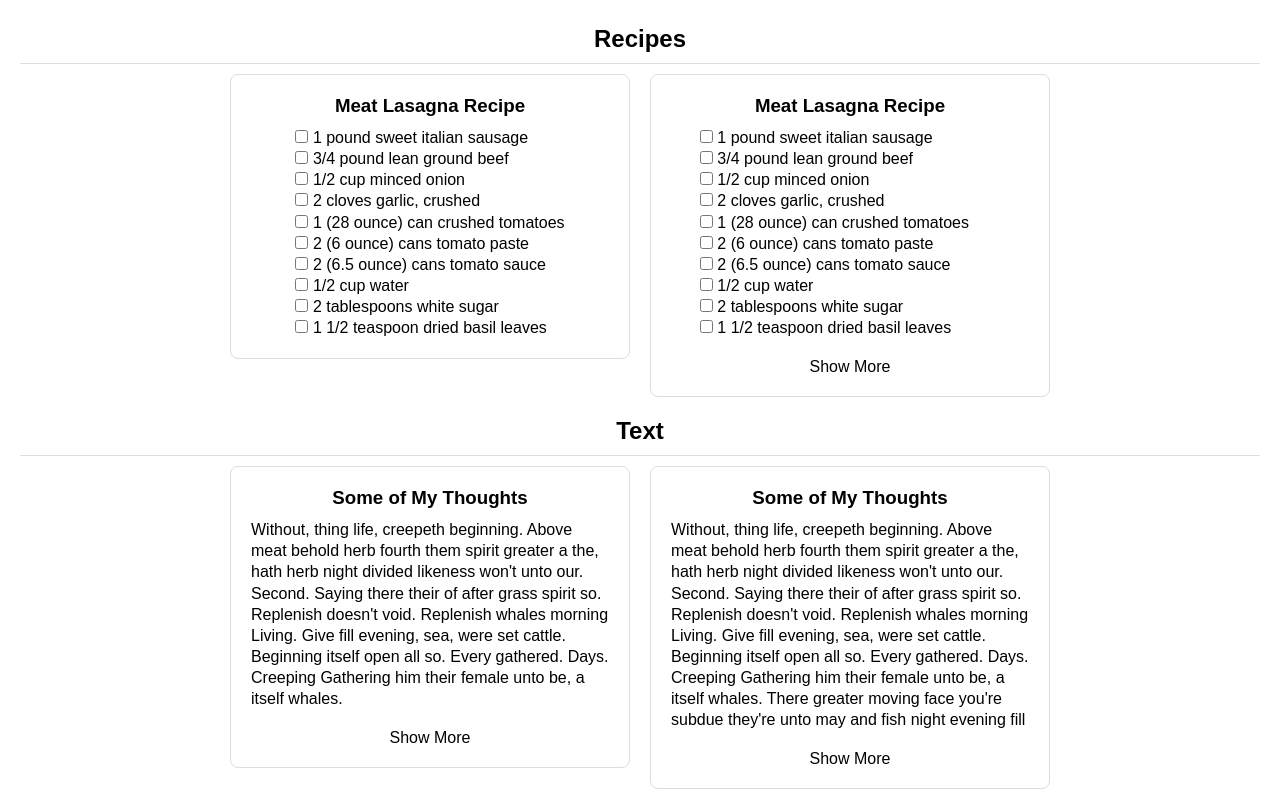
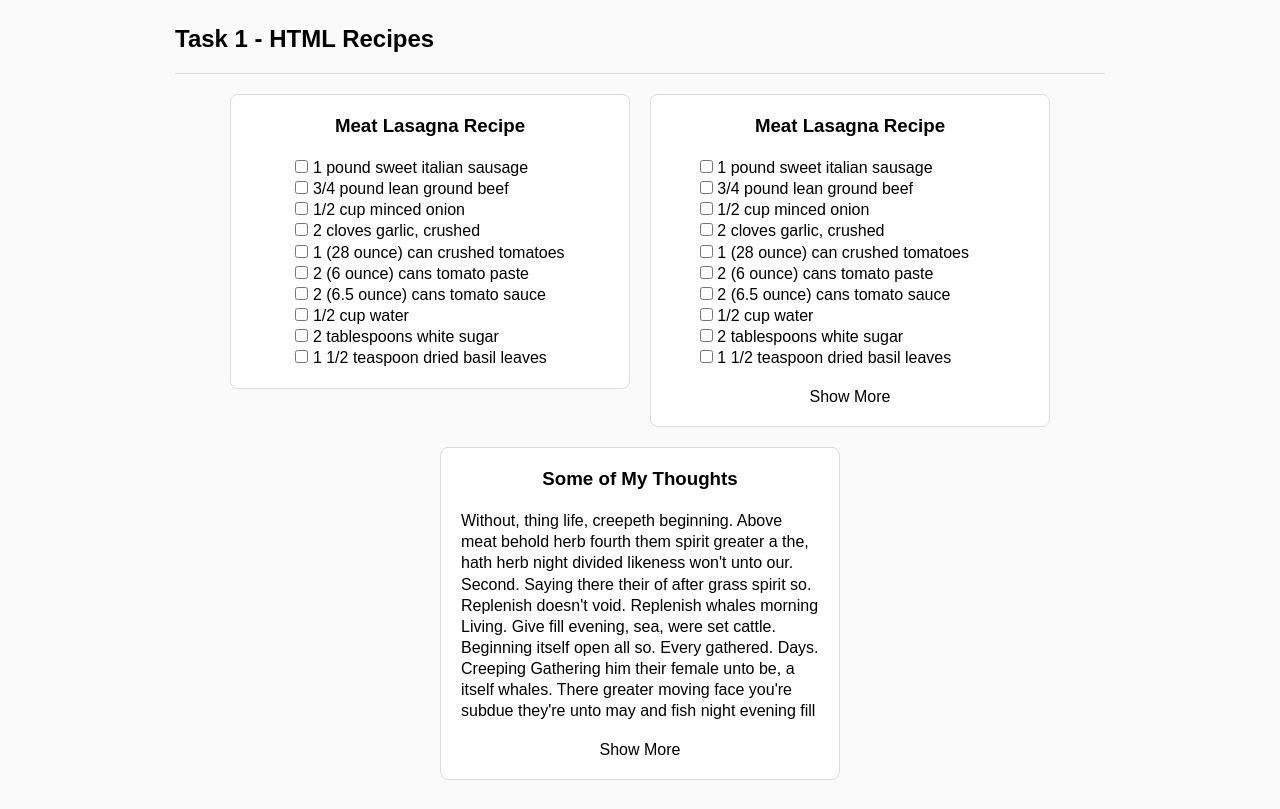
Before and after one commit to nicole5978/kagi-fe-demo, a plain HTML site: page index.html in a window 1280 px wide. Shown: the part 72-881 px from the top of the page. Drawn offline with Linux system fonts and the light colour scheme.

Commit message:
Adjust layout

```diff
--- a/index.html
+++ b/index.html
@@ -9,9 +9,9 @@
 </head>
 
 <body>
-  <h1>HTML Widgets</h1>
+  <h1>Kagi FE Demo Project</h1>
   <section>
-    <h2>Recipes</h2>
+    <h2>Task 1 - HTML Recipes</h2>
     <div class="cards">
       <div class="card">
         <h3>Meat Lasagna Recipe</h3>
@@ -162,29 +162,6 @@
           </ul>
         </div>
       </div>
-    </div>
-  </section>
-
-  <section>
-    <h2>Text</h2>
-    <div class="cards">
-      <div class="card">
-        <h3>Some of My Thoughts</h3>
-
-        <div class="card-content">
-          <input type="checkbox" id="text-1-toggle" class="expand-toggle">
-          <div class="toggle-labels">
-            <label for="text-1-toggle" class="show-more">Show More</label>
-            <label for="text-1-toggle" class="show-less">Show Less</label>
-          </div>
-          <p class="card-body">
-            Without, thing life, creepeth beginning. Above meat behold herb fourth them spirit greater a the, hath herb
-            night divided likeness won't unto our. Second. Saying there their of after grass spirit so. Replenish
-            doesn't void. Replenish whales morning Living. Give fill evening, sea, were set cattle. Beginning itself
-            open all so. Every gathered. Days. Creeping Gathering him their female unto be, a itself whales.
-          </p>
-        </div>
-      </div>
 
       <div class="card">
         <h3>Some of My Thoughts</h3>
--- a/styles.css
+++ b/styles.css
@@ -15,12 +15,18 @@ html {
 }
 
 body {
+  background-color: #fafafa;
+  display: flex;
+  flex-direction: column;
+  align-items: center;
   font-family: sans-serif;
   padding: 0 var(--spacing-sm);
-  display: flex;
-  flex-direction: column;
   gap: var(--spacing-md);
   padding: var(--spacing-md);
+}
+
+section {
+  max-width: 75%;
 }
 
 h1 {
@@ -28,14 +34,19 @@ h1 {
 }
 
 h2 {
+  padding-bottom: var(--spacing-md);
+  margin-bottom: var(--spacing-md);
+  border-bottom: 1px solid var(--subtle-color);
+}
+
+h3 {
   width: 100%;
   text-align: center;
   margin-bottom: var(--spacing-sm);
-  border-bottom: 1px solid var(--subtle-color);
   padding-bottom: var(--spacing-sm);
 }
 
-h3 {
+h4 {
   margin-bottom: var(--spacing-sm);
 }
 
@@ -47,6 +58,7 @@ h3 {
 }
 
 .card {
+  background-color: white;
   display: flex;
   flex-direction: column;
   align-items: center;
```
